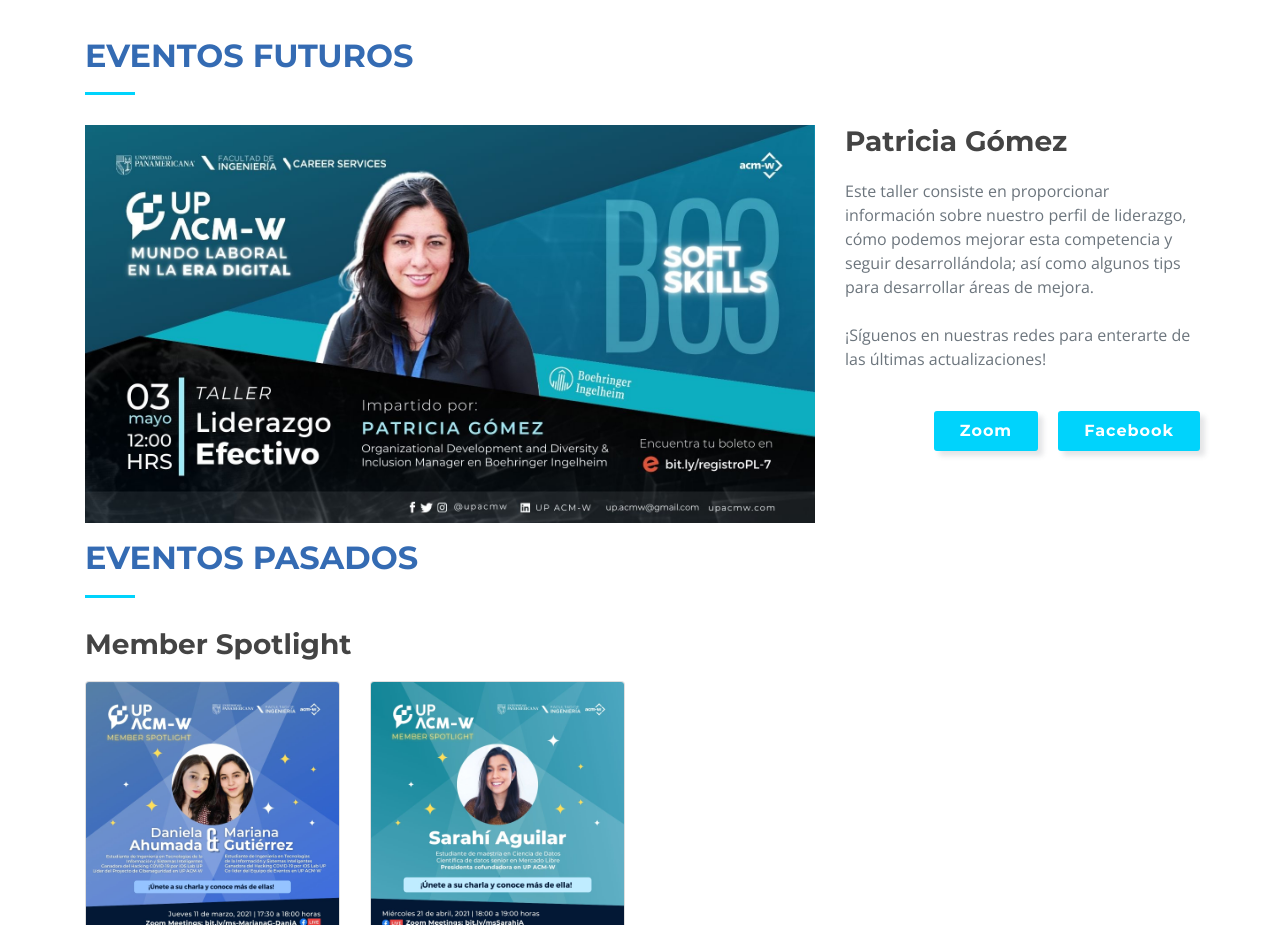
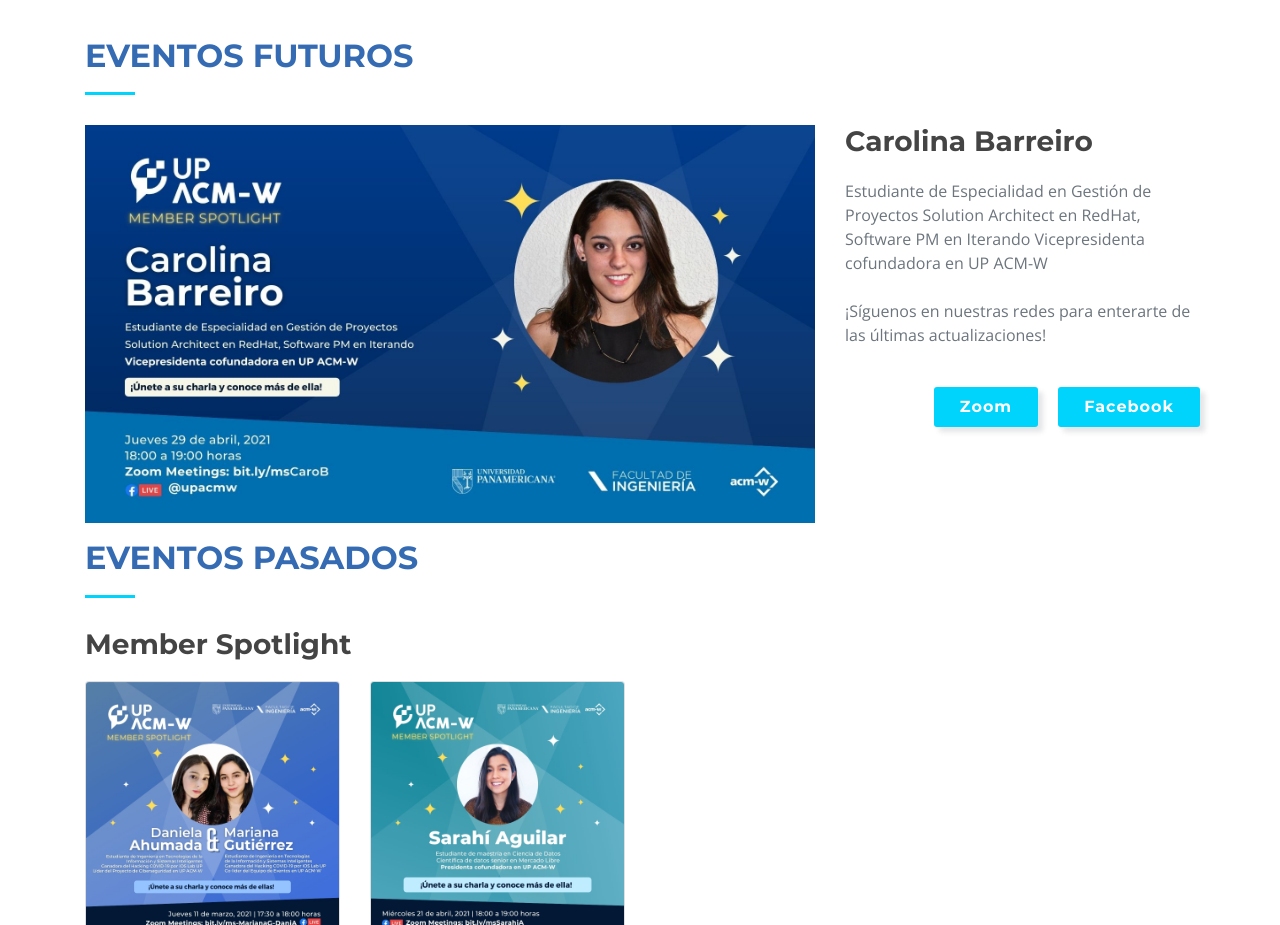
Before and after one commit to up-acm-w/site, a plain HTML site: page index.html in a window 1280 px wide. Shown: the part 1480-2405 px from the top of the page. Drawn offline with nearby package versions, Linux system fonts and the light colour scheme.

Commit message:
4/27/2021 Actualización Evento

```diff
--- a/index.html
+++ b/index.html
@@ -226,13 +226,26 @@
           <div class="col-12 col-lg-8 mb-4 mb-md-0 ">
 
             <!--Image-->
-            <a href="http://bit.ly/registroPL-7 " target="_blank"><img src="assets/img/Eventos/ML_7.jpg" class="img-fluid eventos-img" alt="Next-event-post" style="width:1105px;"></a>
+            <a href="http://bit.ly/msCaroB " target="_blank"><img src="assets/img/Eventos/Ms_8.jpg" class="img-fluid eventos-img" alt="Next-event-post" style="width:1105px;"></a>
 
           </div>
           <!--Grid column-->
 
           <!--Grid column-->
           <div class="col-12 col-lg-4 mb-4 mb-md-0 ">
+
+            <h3 class="font-weight-bold ">Carolina Barreiro</h3>
+
+            <p class="text-muted">Estudiante de Especialidad en Gestión de Proyectos Solution Architect en RedHat, Software PM en Iterando Vicepresidenta cofundadora en UP ACM-W
+             <br> <br> ¡Síguenos en nuestras redes para enterarte de las últimas actualizaciones!
+            </p>
+            <div class="row justify-content-end " >
+              <a class="btn-eventos" href="http://bit.ly/msCaroB" target="_blank" role="button">Zoom</a>
+              <a class="btn-eventos" href="https://www.facebook.com/upacmw" target="_blank"  role="button">Facebook</a>
+            </div>
+
+          </div>
+          <!-- <div class="col-12 col-lg-4 mb-4 mb-md-0 ">
 
             <h3 class="font-weight-bold ">Patricia Gómez</h3>
 
@@ -244,7 +257,7 @@
               <a class="btn-eventos" href="https://www.facebook.com/upacmw" target="_blank"  role="button">Facebook</a>
             </div>
 
-          </div>
+          </div> -->
           <!--Grid column-->
 
         </div>
```
Also changed, not shown: assets/img/Eventos/MS_8.jpg (added).
